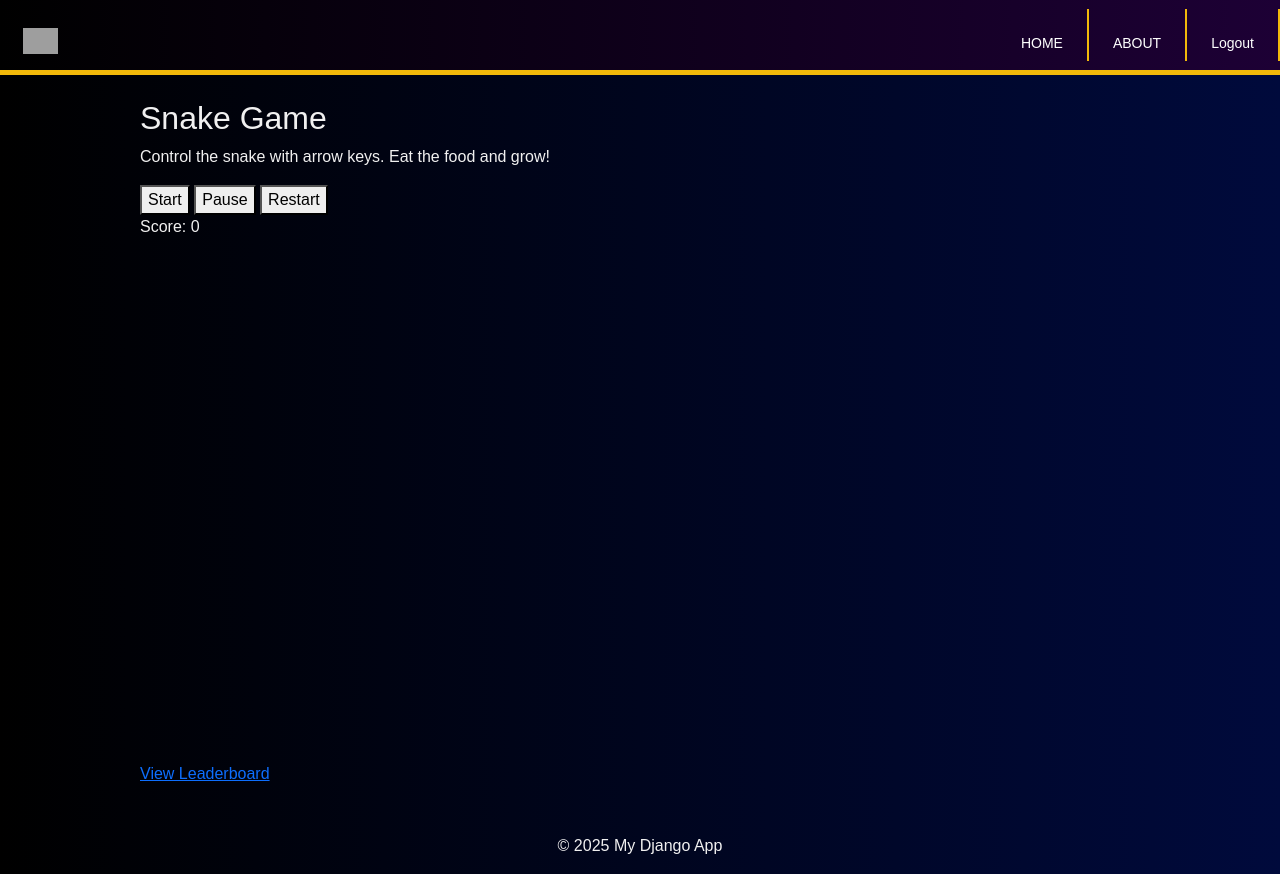
After one commit to veeruj2000/UJ-Gamex, a Django app: page /snake-game/ in a window 1280 px wide; the page is wider, and only the part inside the window is pictured. The commit adds this page. Run offline with Django 5.2, Linux system fonts and the light colour scheme; a user stored in the database is signed in; grey boxes are pictures that could not be loaded.

Commit message:
Game 4 - Snakex Game Launch

```diff
--- a/uj_gamex/ujgamex/admin.py
+++ b/uj_gamex/ujgamex/admin.py
@@ -1,6 +1,6 @@
 from django.contrib import admin
 from django.contrib.auth import get_user_model
-from .models import GameLeaderboard, TicTacToeLeaderboard, RPSLeaderboard, MemoryLeaderboard, GameReview
+from .models import GameLeaderboard, TicTacToeLeaderboard, RPSLeaderboard, MemoryLeaderboard, GameReview, SnakeLeaderboard
 
 # Get Django's User model
 User = get_user_model()
@@ -16,6 +16,7 @@ admin.site.register(GameLeaderboard)
 admin.site.register(TicTacToeLeaderboard)
 admin.site.register(RPSLeaderboard)
 admin.site.register(MemoryLeaderboard)
+admin.site.register(SnakeLeaderboard)
 
 # Register Game Reviews
 admin.site.register(GameReview)
--- /dev/null
+++ b/uj_gamex/ujgamex/static/js/snake_game.js
@@ -0,0 +1,161 @@
+// Snake Game Update with Leaderboard Integration
+// Features Fixed & Enhanced:
+// - Ensured canvas visibility
+// - Proper Start & Pause button handling
+// - Initial render fix
+// - Stronger grid line contrast
+// - Score tracking & leaderboard update
+
+const canvas = document.getElementById("gameCanvas");
+const ctx = canvas.getContext("2d");
+const startButton = document.getElementById("startButton");
+const pauseButton = document.getElementById("pauseButton");
+const scoreDisplay = document.getElementById("score");
+
+canvas.width = 1300; // Increased game area size
+canvas.height = 500;
+
+const box = 20;
+let speed = 90; // Increased speed by doubling it
+let snake = [{ x: 200, y: 200 }];
+let direction = "RIGHT";
+let food = { x: Math.floor(Math.random() * (canvas.width / box)) * box, y: Math.floor(Math.random() * (canvas.height / box)) * box };
+let gameInterval;
+let isPaused = true;
+let score = 0; // Score Tracking
+
+function drawGrid() {
+    ctx.strokeStyle = "rgba(255, 255, 255, 0.15)"; // Reduced grid opacity
+    for (let x = 0; x < canvas.width; x += box) {
+        for (let y = 0; y < canvas.height; y += box) {
+            ctx.strokeRect(x, y, box, box);
+        }
+    }
+}
+
+function draw() {
+    ctx.fillStyle = "black";
+    ctx.fillRect(0, 0, canvas.width, canvas.height);
+    drawGrid();
+
+    ctx.fillStyle = "red";
+    ctx.fillRect(food.x, food.y, box, box);
+
+    ctx.fillStyle = "green";
+    snake.forEach((segment) => {
+        ctx.fillRect(segment.x, segment.y, box, box);
+    });
+
+    scoreDisplay.innerText = `Score: ${score}`; // Update Score Display
+
+    if (isPaused) return;
+
+    let head = { ...snake[0] };
+    switch (direction) {
+        case "UP": head.y -= box; break;
+        case "DOWN": head.y += box; break;
+        case "LEFT": head.x -= box; break;
+        case "RIGHT": head.x += box; break;
+    }
+
+    // Wall wrap-around logic
+    head.x = (head.x + canvas.width) % canvas.width;
+    head.y = (head.y + canvas.height) % canvas.height;
+
+    // Check self-collision
+    if (snake.some(segment => segment.x === head.x && segment.y === head.y)) {
+        clearInterval(gameInterval);
+        alert(`Game Over! Your Score: ${score}`);
+        sendScoreToBackend(score); // Send Score to Backend
+        return;
+    }
+
+    snake.unshift(head);
+    if (head.x === food.x && head.y === food.y) {
+        score += 10; // Increase Score
+        food = { x: Math.floor(Math.random() * (canvas.width / box)) * box, y: Math.floor(Math.random() * (canvas.height / box)) * box };
+    } else {
+        snake.pop();
+    }
+}
+
+function changeDirection(event) {
+    const key = event.key;
+    if (key === "ArrowUp" && direction !== "DOWN") direction = "UP";
+    if (key === "ArrowDown" && direction !== "UP") direction = "DOWN";
+    if (key === "ArrowLeft" && direction !== "RIGHT") direction = "LEFT";
+    if (key === "ArrowRight" && direction !== "LEFT") direction = "RIGHT";
+    if (key === " ") togglePause();
+    event.preventDefault();
+}
+
+function togglePause() {
+    isPaused = !isPaused;
+    if (!isPaused) {
+        gameInterval = setInterval(draw, speed);
+    } else {
+        clearInterval(gameInterval);
+    }
+}
+
+function startGame() {
+    isPaused = false;
+    score = 0; // Reset Score
+    snake = [{ x: 200, y: 200 }];
+    direction = "RIGHT";
+    clearInterval(gameInterval);
+    gameInterval = setInterval(draw, speed);
+    draw();
+}
+
+// ✅ Function to Send Score to Django API
+function sendScoreToBackend(finalScore) {
+    fetch("/update-snake-score/", {
+        method: "POST",
+        headers: {
+            "Content-Type": "application/json",
+            "X-CSRFToken": getCSRFToken(), // Get CSRF Token
+        },
+        body: JSON.stringify({ score: finalScore }),
+    })
+    .then(response => response.json())
+    .then(data => console.log("Score Updated:", data))
+    .catch(error => console.error("Error updating score:", error));
+}
+
+// ✅ Function to Fetch and Update Leaderboard
+function loadSnakeLeaderboard() {
+    fetch("/get-snake-leaderboard/")
+    .then(response => response.json())
+    .then(data => {
+        let leaderboardTable = document.getElementById("snake-leaderboard");
+        leaderboardTable.innerHTML = "";
+
+        if (data.leaderboard.length === 0) {
+            leaderboardTable.innerHTML = `<tr><td colspan="5" class="text-center">No players have played yet.</td></tr>`;
+        } else {
+            data.leaderboard.forEach((player, index) => {
+                let row = `
+                    <tr>
+                        <td>${index + 1}</td>
+                        <td>${player.username}</td>
+                        <td>${player.score}</td>
+                    </tr>`;
+                leaderboardTable.innerHTML += row;
+            });
+        }
+    })
+    .catch(error => console.error("Error loading leaderboard:", error));
+}
+
+document.addEventListener("DOMContentLoaded", loadSnakeLeaderboard);
+document.addEventListener("keydown", changeDirection);
+startButton.addEventListener("click", startGame);
+pauseButton.addEventListener("click", togglePause);
+
+// ✅ Function to Get CSRF Token
+function getCSRFToken() {
+    return document.cookie.split("; ")
+        .find(row => row.startsWith("csrftoken="))
+        ?.split("=")[1];
+}
--- /dev/null
+++ b/uj_gamex/ujgamex/templates/snake_game.html
@@ -0,0 +1,23 @@
+{% extends "base.html" %}
+{% load static %}
+
+{% block title %}Snake Game{% endblock %}
+
+{% block content %}
+<h2>Snake Game</h2>
+<p>Control the snake with arrow keys. Eat the food and grow!</p>
+
+<button id="startButton">Start</button>
+<button id="pauseButton">Pause</button>
+<button onclick="restartGame()">Restart</button>
+
+<p id="score">Score: 0</p>
+<canvas id="gameCanvas"></canvas>
+
+<!-- ✅ Link to the leaderboard -->
+<div>
+    <p><a href="{% url 'snake_leaderboard' %}">View Leaderboard</a></p>
+</div>
+
+<script src="{% static 'js/snake_game.js' %}"></script>
+{% endblock %}
--- a/uj_gamex/ujgamex/urls.py
+++ b/uj_gamex/ujgamex/urls.py
@@ -21,4 +21,7 @@ urlpatterns = [
     path('api/rps-leaderboard/', get_rps_leaderboard, name='get_rps_leaderboard'),
     path("memory-card-game/", views.memory_card_game, name="memory_card_game"),
     path("memory-leaderboard/", views.memory_leaderboard, name="memory_leaderboard"),
+    path("snake-game/", views.snake_game, name="snake_game"),
+    path("snake-leaderboard/", views.snake_leaderboard, name="snake_leaderboard"),
+    path("update-snake-score/", views.update_snake_score, name="update_snake_score"),
 ]
--- a/uj_gamex/ujgamex/views.py
+++ b/uj_gamex/ujgamex/views.py
@@ -6,7 +6,7 @@ from django.http import JsonResponse
 from django.db.models import F
 from .models import (
     GameLeaderboard, TicTacToeLeaderboard, RPSLeaderboard,
-    MemoryLeaderboard, GameReview
+    MemoryLeaderboard, GameReview, SnakeLeaderboard
 )
 
 import random
@@ -247,3 +247,35 @@ def update_memory_score(request):
         return JsonResponse({"status": "success", "new_score": leaderboard.final_score})
 
     return JsonResponse({"status": "error", "message": "Invalid request"}, status=400)
+
+# -------------------- SNAKE GAME --------------------
+
+@login_required
+def snake_game(request):
+    return render(request, "snake_game.html")
+
+@login_required
+def snake_leaderboard(request):
+    leaderboard = SnakeLeaderboard.objects.all()
+    return render(request, "snake_leaderboard.html", {"leaderboard": leaderboard})
+
+@login_required
+def update_snake_score(request):
+    """API to update Snake Game leaderboard."""
+    if request.method == "POST":
+        data = json.loads(request.body)
+        user = request.user
+        score = data.get("score")
+
+        if not isinstance(score, int) or score < 0:
+            return JsonResponse({"status": "error", "message": "Invalid score"}, status=400)
+
+        leaderboard_entry, _ = SnakeLeaderboard.objects.get_or_create(user=user)
+
+        if score > leaderboard_entry.final_score:  # Only update if the new score is higher
+            leaderboard_entry.final_score = score
+            leaderboard_entry.save()
+
+        return JsonResponse({"status": "success", "new_score": leaderboard_entry.final_score})
+
+    return JsonResponse({"status": "error", "message": "Invalid request"}, status=400)
```
Also changed, not shown: uj_gamex/ujgamex/models.py (+14 -0 lines), uj_gamex/ujgamex/static/css/snake_game.css (added, +18 -0 lines), uj_gamex/ujgamex/templates/home.html (+9 -9 lines), uj_gamex/ujgamex/templates/snakes_leaderboard.html (added, +32 -0 lines), uj_gamex/db.sqlite3, uj_gamex/ujgamex/migrations/0002_snakeleaderboard.py (added).
